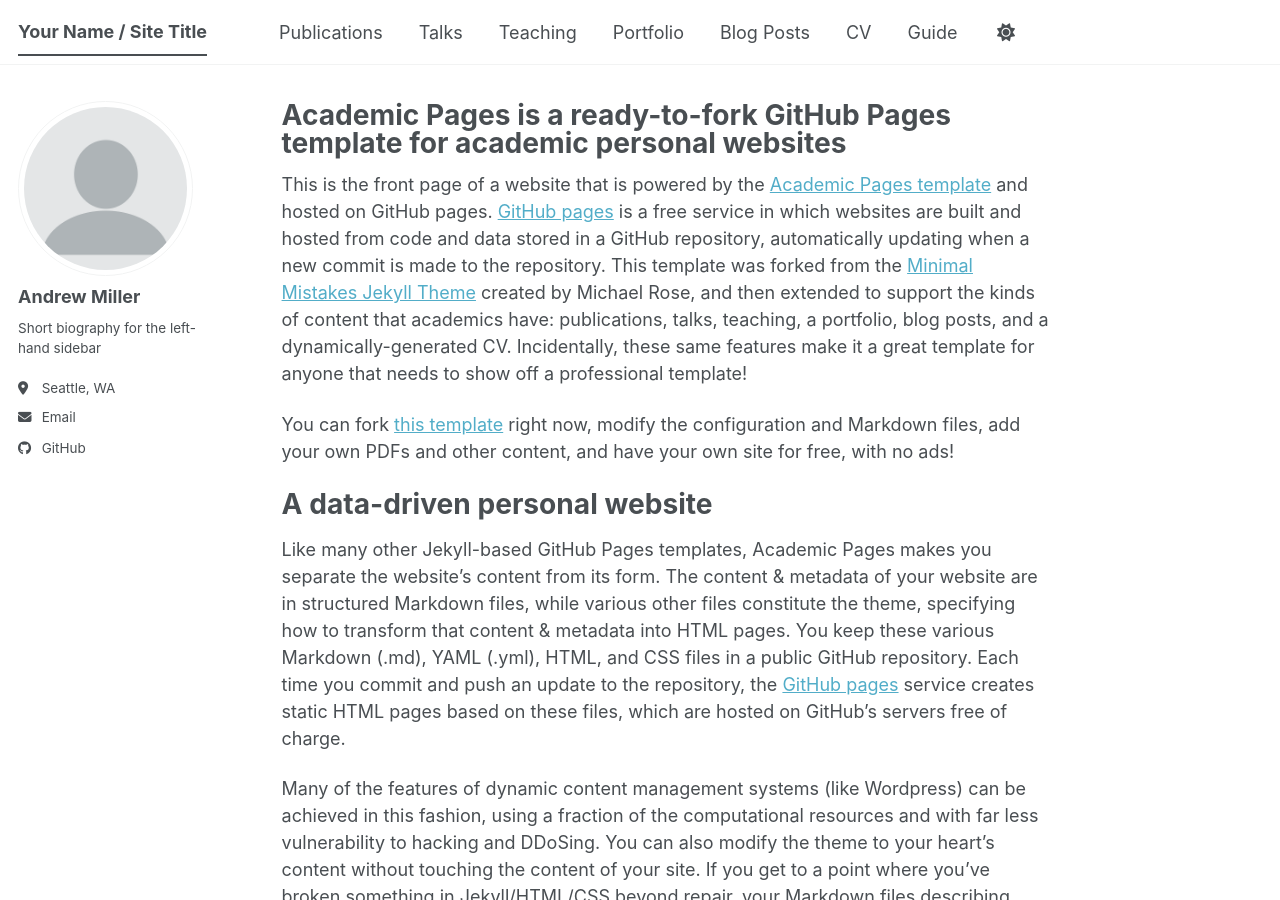
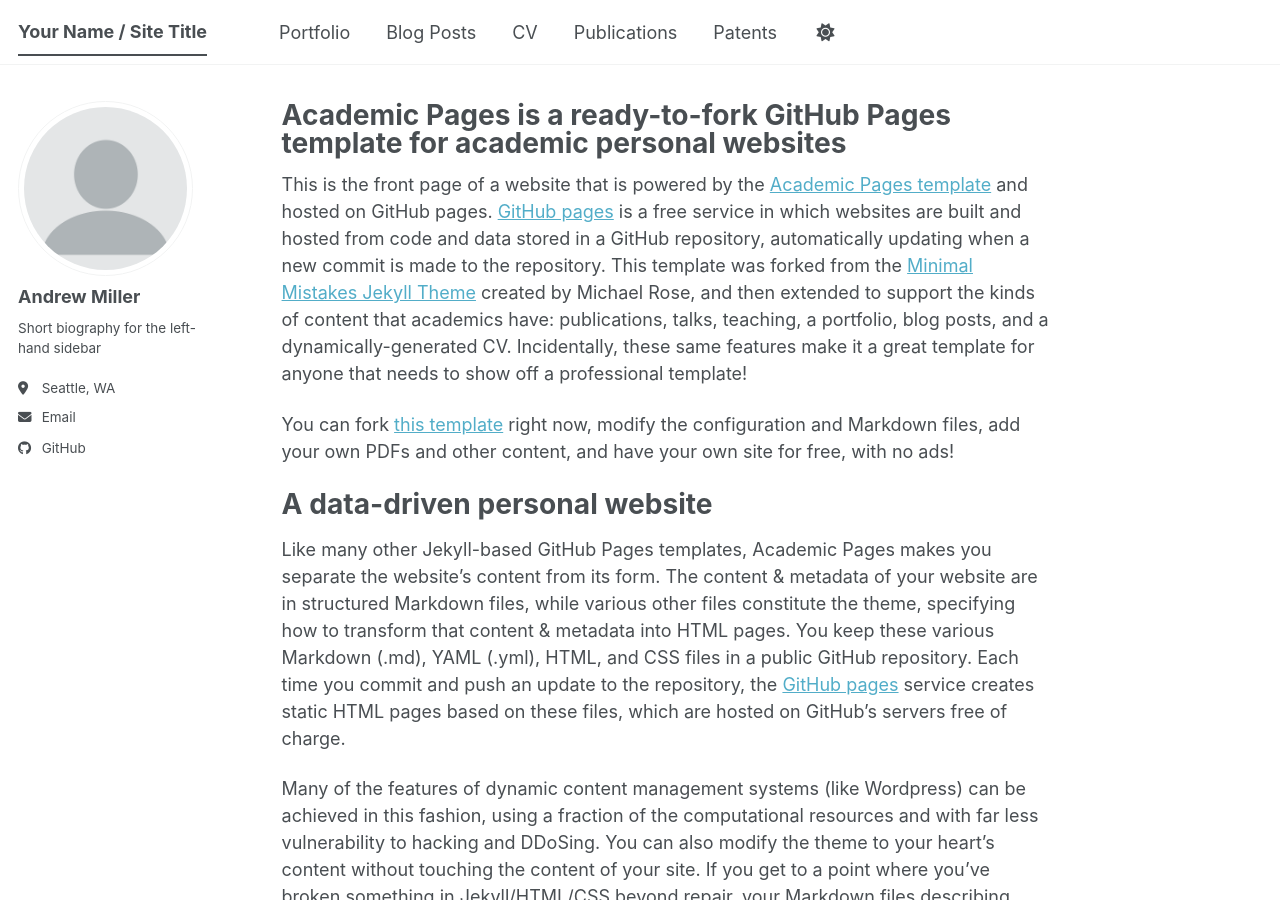
Before and after one commit to durundal-cnc/durundal-cnc.github.io, a Jekyll site: the page built from _pages/about.md, in a window 1280 px wide and 900 px high. Built offline with Jekyll 4.4.1, drawn with Linux system fonts in a browser that asks for light colours; a script bundle is joined from its source files by our own code; library files that are not in the unit come from our copies; some of the changed lines change nothing that is shown.

Commit message:
Update navigation.yml

```diff
--- a/_data/navigation.yml
+++ b/_data/navigation.yml
@@ -8,14 +8,13 @@
 #      Markdown formatted page while the second is generated using JSON.
 
 main:
-  - title: "Publications"
-    url: /publications/
 
-  - title: "Talks"
-    url: /talks/
 
-  - title: "Teaching"
-    url: /teaching/
+  #- title: "Talks"
+  #  url: /talks/
+
+  #- title: "Teaching"
+  #  url: /teaching/
 
   - title: "Portfolio"
     url: /portfolio/
@@ -29,5 +28,11 @@ main:
   # - title: "CV"
   #   url: /cv-json/
 
-  - title: "Guide"
-    url: /markdown/
+  - title: "Publications"
+    url: /publications/
+
+  - title: "Patents"
+    url: /patents/
+
+  #- title: "Guide"
+  #  url: /markdown/
```
